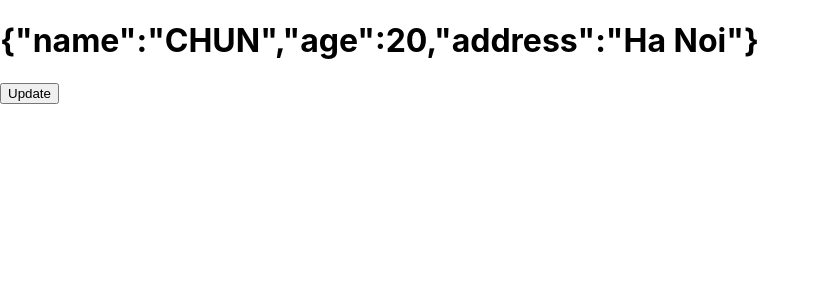
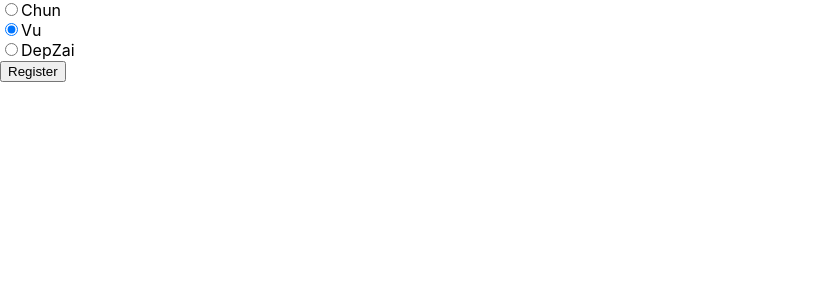
Before and after one commit to chuongvu2001/react-hook, a React (Create React App) app: page / in a window 1280 px wide. Shown: the top 300 px of the page, without its empty margins (0-820 px from the left). Built offline with nearby package versions, Linux system fonts and the light colour scheme.

Commit message:
use state checked

```diff
--- a/src/App.js
+++ b/src/App.js
@@ -1,27 +1,38 @@
 import { useState } from 'react';
 
+const course = [
+  {
+    id: 1,
+    name: 'Chun'
+  },
+  {
+    id: 2,
+    name: 'Vu'
+  },
+  {
+    id: 3,
+    name: 'DepZai'
+  }
+];
+
 function App() {
-  const [info, setInfo] = useState({
-    name: 'CHUN',
-    age: 20,
-    address: 'Ha Noi'
-  });
+  const [checked, setChecked] = useState(2);
 
-  const handleUpdate = () => {
-    setInfo(prev => (
-      {
-        ...info,
-        bio: "Đẹp zai"
-      }
-    ));
+  const handleSubmit = () => {
+    console.log({
+      id: checked
+    });
   }
 
   return (
     <div className='App'>
-      <h1>
-        {JSON.stringify(info)}
-      </h1>
-      <button onClick={handleUpdate}>Update</button>
+      {course.map(cour => (
+        <div key={cour.id}>
+          <input type="radio" checked={checked === cour.id} onChange={() => setChecked(cour.id)} />
+          {cour.name}
+        </div>
+      ))}
+      <button onClick={handleSubmit}>Register</button>
     </div>
   );
 }
```
